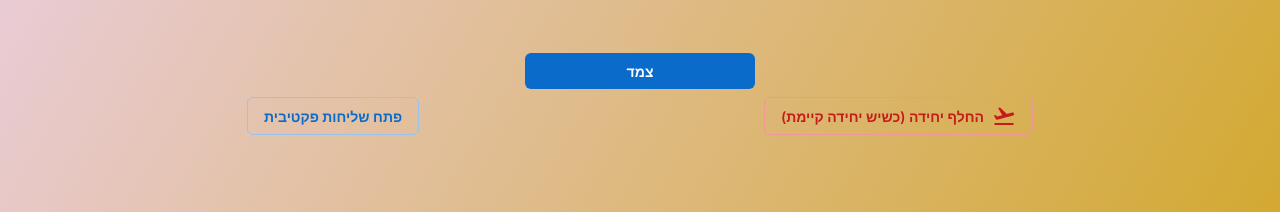
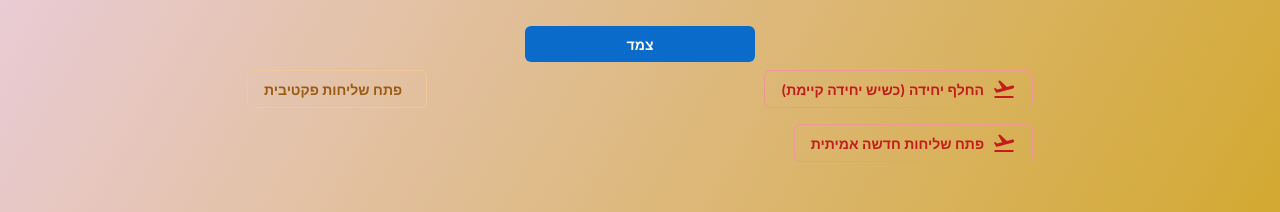
Before and after one commit to CohavDev/Fnx-Dashboard, a React (Create React App) app: page / in a window 1280 px wide. Shown: the part 386-598 px from the top of the page. Built offline with nearby package versions, Linux system fonts and the light colour scheme; no server answers; the HTML template or start-up script is replaced by a standard one.

Commit message:
added new work order logic

```diff
--- a/src/components/alertDialog.jsx
+++ b/src/components/alertDialog.jsx
@@ -15,8 +15,8 @@ export default function AlertDialogModal(props) {
     <>
       <Button
         variant="outlined"
-        color="danger"
-        endDecorator={<FlightTakeoff />}
+        color={props.icon === "airplane" ? "danger" : "warning"}
+        endDecorator={props.icon === "airplane" ? <FlightTakeoff /> : <></>}
         onClick={() => setOpen(true)}
       >
         {props.buttonText}
@@ -34,7 +34,7 @@ export default function AlertDialogModal(props) {
           <DialogActions>
             <Button
               variant="solid"
-              color="danger"
+              color={props.icon === "airplane" ? "danger" : "primary"}
               onClick={() => {
                 props.callBackConfirm();
                 setOpen(false);
--- a/src/components/mainPage.jsx
+++ b/src/components/mainPage.jsx
@@ -10,6 +10,7 @@ import { setLicense } from "../features/slices/licenseSlice";
 import { setInnerID } from "../features/slices/innerIDSlice";
 import { setSubscriber } from "../features/slices/subscriberSlice";
 import AlertDialogModal from "./alertDialog";
+import newWorkOrder from "../services/newWorkOrder";
 //end of redux
 
 export default function MainPage(props) {
@@ -40,6 +41,22 @@ export default function MainPage(props) {
       }
     }
   }
+  async function newWorkOrderHandleClick(isReal) {
+    if (autoCompleteData) {
+      const vehicle_id = autoCompleteData[license]["vehicle_id"];
+      const result = await newWorkOrder(
+        isReal,
+        subscriber,
+        vehicle_id,
+        setLoading
+      );
+      if (result) {
+        setMsgSuccess(result);
+      }
+    } else {
+      setMsgSuccess("בקשת שליחות נכשלה");
+    }
+  }
   return (
     <Box>
       <InputSection
@@ -56,19 +73,27 @@ export default function MainPage(props) {
           צמד
         </Button>
         <Box sx={{ display: "flex", justifyContent: "space-between" }}>
-          <Button variant="outlined">פתח שליחות פקטיבית</Button>
+          <AlertDialogModal
+            buttonText={"פתח שליחות פקטיבית"}
+            icon={"none"}
+            callBackConfirm={() => newWorkOrderHandleClick(false)}
+            loading={loading}
+          />
 
-          {/* <Button
-            loading={loading}
-            variant="outlined"
-            color="danger"
-            onClick={() => replaceUnitHandleClick()}
-          >
-            החלף יחידה (כשיש יחידה קיימת)
-          </Button> */}
           <AlertDialogModal
             buttonText={"החלף יחידה (כשיש יחידה קיימת)"}
+            icon={"airplane"}
             callBackConfirm={replaceUnitHandleClick}
+            loading={loading}
+          />
+        </Box>
+        <Box
+          sx={{ display: "flex", flexDirection: "row-reverse", marginTop: 2 }}
+        >
+          <AlertDialogModal
+            buttonText={"פתח שליחות חדשה אמיתית"}
+            icon={"airplane"}
+            callBackConfirm={() => newWorkOrderHandleClick(true)}
             loading={loading}
           />
         </Box>
--- /dev/null
+++ b/src/services/newWorkOrder.js
@@ -0,0 +1,58 @@
+import axios from "axios";
+export default async function newWorkOrder(
+  isReal,
+  subscriber,
+  vehicle_id,
+  loadingCallBack
+) {
+  const URL =
+    "http://localhost:5038/api/utilities/" +
+    (isReal ? "realNewWorkOrder" : "fakeNewWorkOrder");
+  loadingCallBack(true);
+  console.log("calling new work order API", subscriber, vehicle_id);
+  if (subscriber === "" || vehicle_id === "") {
+    loadingCallBack(false);
+    return "Subscriber / License is missing";
+  }
+  try {
+    const clientID = await getClientID(subscriber);
+    if (!clientID) {
+      loadingCallBack(false);
+      console.log("get client failed", clientID);
+      return "could not fetch client id";
+    }
+    return await axios
+      .post(URL, {
+        subscriber: subscriber,
+        vehicle_id: vehicle_id,
+        client_id: clientID,
+      })
+      .then((res) => {
+        loadingCallBack(false);
+        console.log(res);
+        if (res.status === 200) {
+          return res.data;
+        }
+        return false; //error
+      });
+  } catch (error) {
+    console.log(error);
+    loadingCallBack(false);
+
+    return "Network error occured";
+  }
+}
+async function getClientID(subscriber) {
+  const URL = "http://localhost:5038/api/traffilogHtml/getClientID";
+  try {
+    return await axios
+      .get(URL, { params: { subscriber: subscriber } })
+      .then((res) => {
+        console.log(res);
+        return res.data;
+      });
+  } catch (error) {
+    console.log(error);
+    return false;
+  }
+}
```
